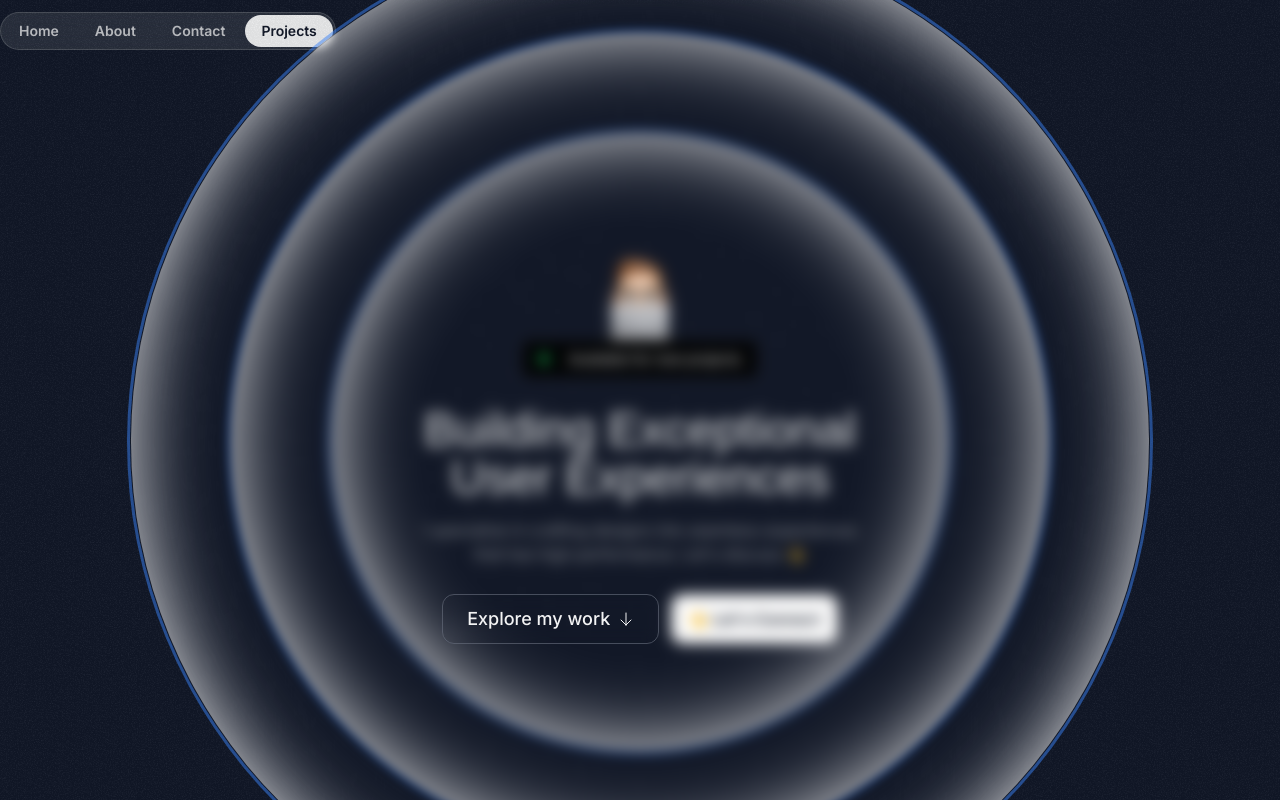
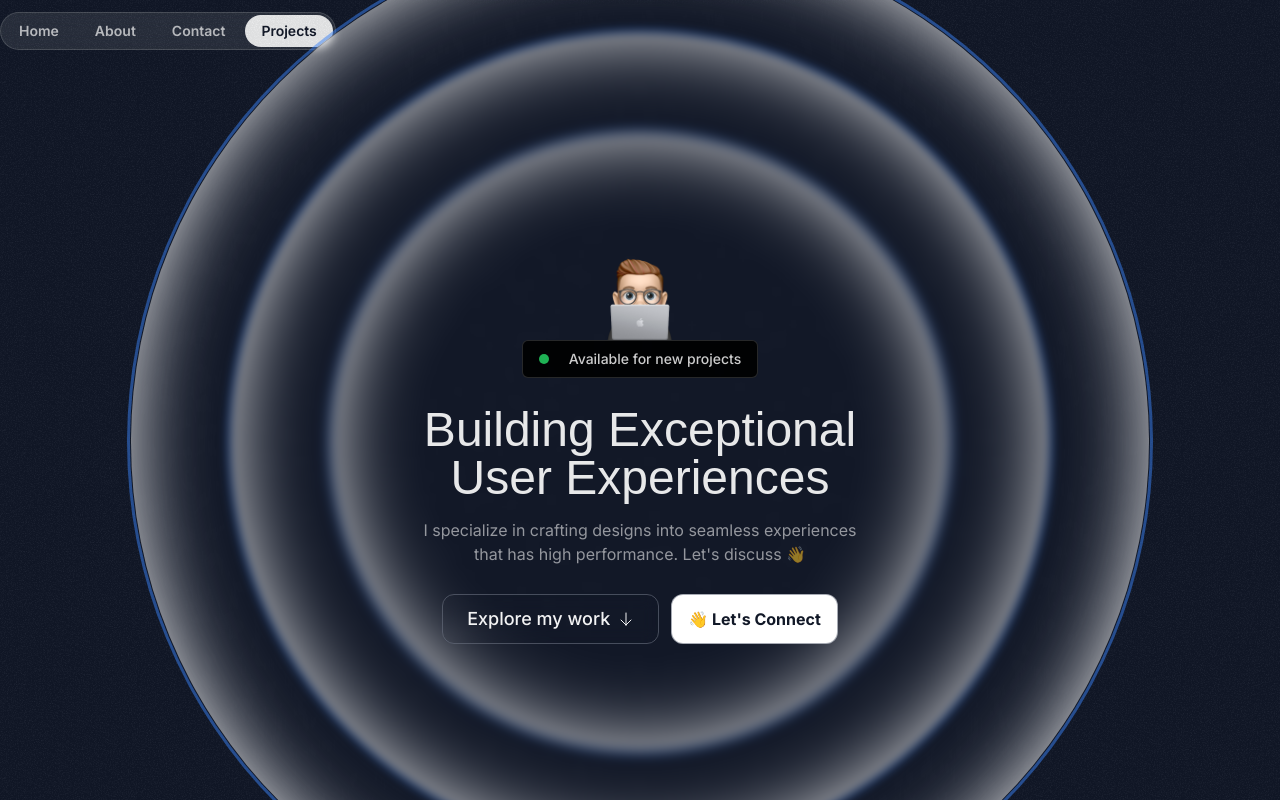
Before and after one commit to saikiran76/UpgradedPortfolio, a Next.js app in the folder starter-template/: page / in a window 1280 px wide. Shown: the top 800 px of the page. Built offline with nearby package versions, Linux system fonts and the light colour scheme; a web font is replaced by a local one.

Commit message:
chaged the z-ind of top section

```diff
--- a/starter-template/src/app/globals.css
+++ b/starter-template/src/app/globals.css
@@ -10,6 +10,6 @@
 
 @layer base {
   .ring {
-    @apply absolute inset-0 border-[1px] top-1/2 left-1/2 -translate-x-1/2 -translate-y-1/2 rounded-full border-transparent backdrop-blur-sm shadow-[0_0_80px_inset]
+    @apply absolute inset-0 border-[1px] top-1/2 left-1/2 -translate-x-1/2 -translate-y-1/2 rounded-full border-transparent backdrop-blur-sm shadow-[0_0_80px_inset] -z-10;
   }
 }
--- a/starter-template/src/sections/Hero.tsx
+++ b/starter-template/src/sections/Hero.tsx
@@ -18,7 +18,7 @@ export const HeroSection = () => {
       <div className="size-[820px] ring"></div>
       <div className="size-[1020px] ring"></div>
       <div className="container">
-        <div className="flex flex-col items-center">
+        <div className="flex flex-col items-center z-1">
           <Image src={memojiImage} alt="Memoji" className="size-[100px]" />
           <div>
             <div className="bg-black/90 text-white/80 px-4 py-2 border border-white/15 rounded-md text-sm font-medium flex items-center justify-center gap-5">
```
